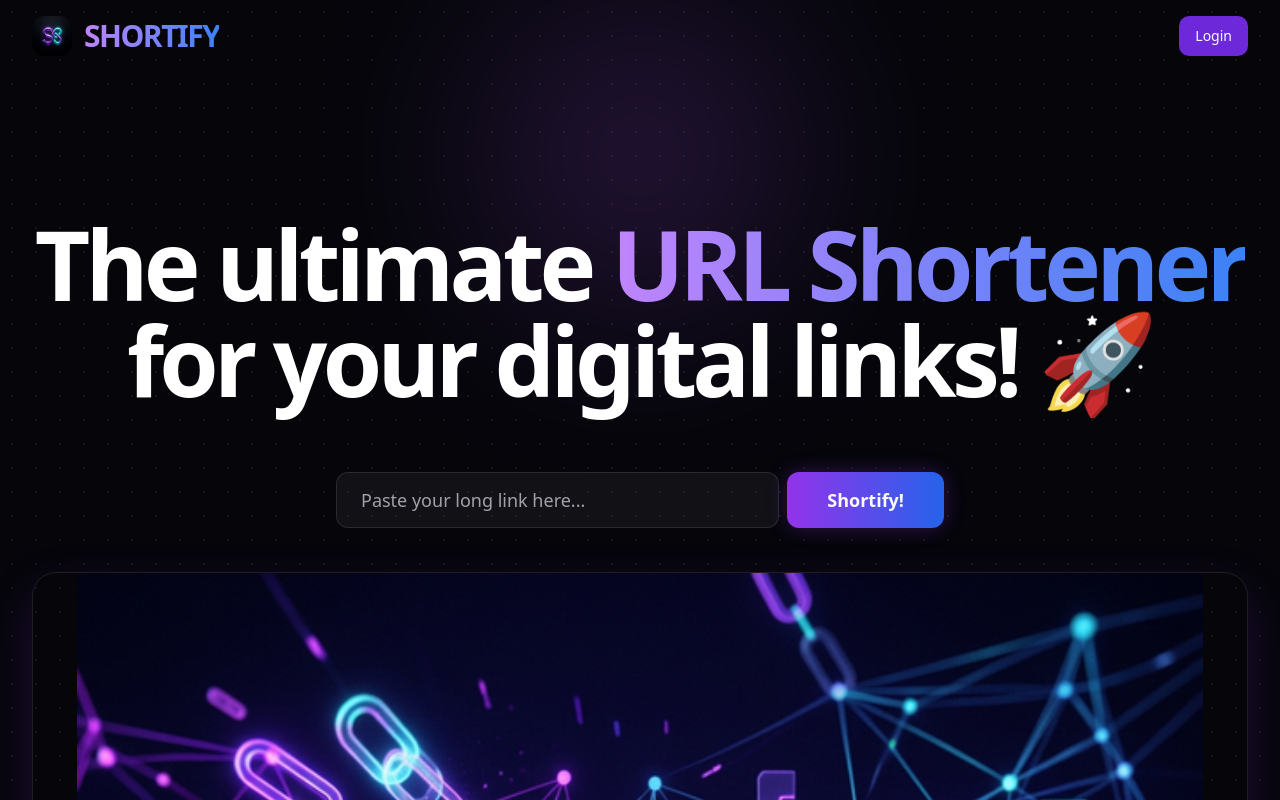
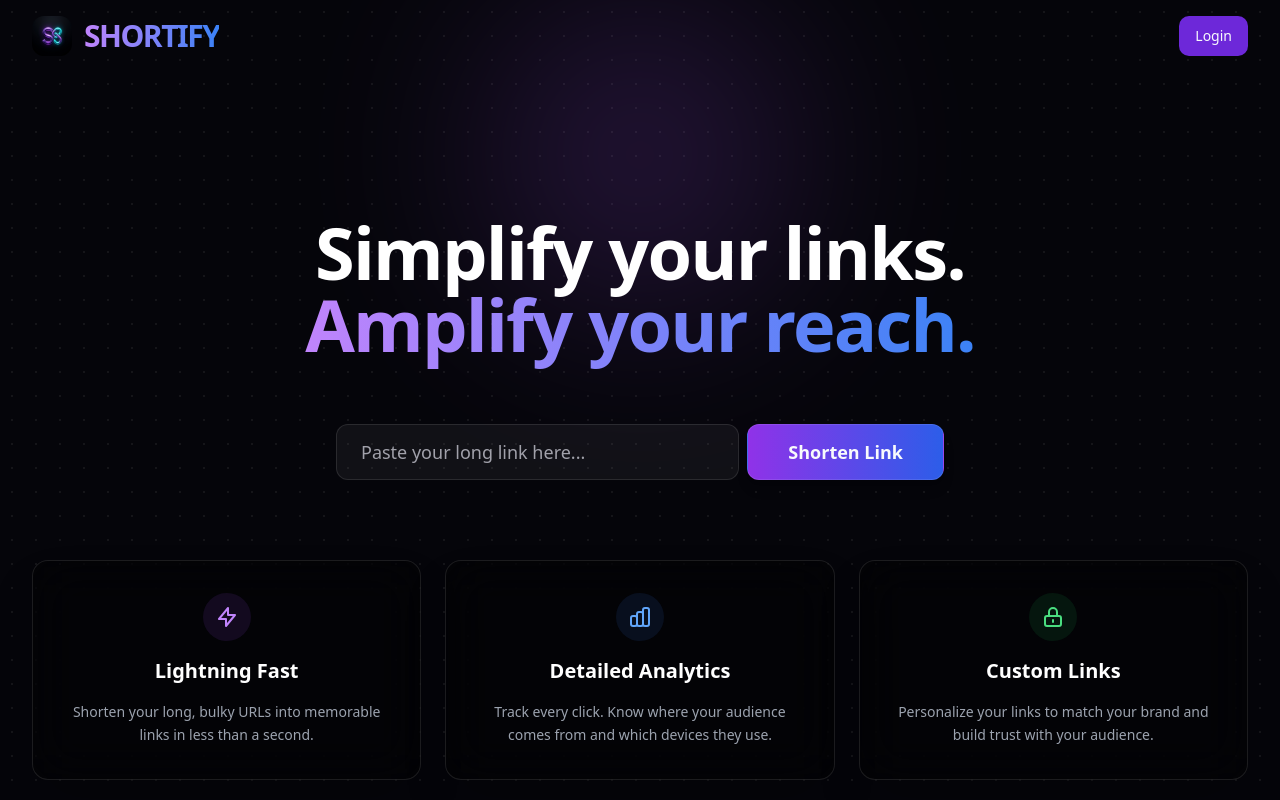
Before and after one commit to BOXER78/SHORTIFY, a React (Vite) app: page / in a window 1280 px wide. Shown: the top 800 px of the page. Built offline with nearby package versions, Linux system fonts and the light colour scheme; no server answers.

Commit message:
updated UI

```diff
--- a/src/pages/landing.jsx
+++ b/src/pages/landing.jsx
@@ -20,8 +20,9 @@ const LandingPage = () => {
 
   return (
     <div className="flex flex-col items-center pt-10 sm:pt-20">
-      <h2 className="my-10 sm:my-16 text-4xl sm:text-6xl lg:text-8xl text-white text-center font-black tracking-tighter leading-tight animate-in fade-in slide-in-from-bottom-5 duration-700">
-        The ultimate <span className="gradient-text">URL Shortener</span> <br /> for your digital links! 🚀
+      <h2 className="my-10 sm:my-16 text-4xl sm:text-6xl lg:text-7xl text-white text-center font-extrabold tracking-tight leading-none animate-in fade-in slide-in-from-bottom-5 duration-700">
+        Simplify your links. <br />
+        <span className="gradient-text">Amplify your reach.</span>
       </h2>
       <form
         onSubmit={handleShorten}
@@ -34,15 +35,33 @@ const LandingPage = () => {
           onChange={(e) => setLongUrl(e.target.value)}
           className="h-full flex-1 py-6 px-6 bg-white/5 border-white/10 text-white rounded-xl focus:ring-2 focus:ring-purple-500 transition-all text-lg"
         />
-        <Button type="submit" className="h-full px-10 text-lg font-bold bg-gradient-to-r from-purple-600 to-blue-600 hover:from-purple-700 hover:to-blue-700 rounded-xl shadow-[0_0_20px_rgba(147,51,234,0.3)] hover:shadow-[0_0_30px_rgba(147,51,234,0.5)] transition-all">
-          Shortify!
+        <Button type="submit" className="h-full px-10 text-lg font-bold bg-gradient-to-r from-purple-600/90 to-blue-600/90 hover:from-purple-600 hover:to-blue-600 rounded-xl shadow-lg hover:shadow-purple-500/20 transition-all border border-white/10">
+          Shorten Link
         </Button>
       </form>
-      <img
-        src="/shortify_banner.png"
-        className="w-full my-11 md:px-11 rounded-3xl shadow-[0_20px_50px_rgba(147,51,234,0.2)] border border-white/10"
-        alt="Shortify Banner"
-      />
+      <div className="grid grid-cols-1 md:grid-cols-3 gap-6 my-20 w-full px-4 sm:px-0">
+        <div className="glass-card p-8 flex flex-col items-center text-center space-y-4 hover:scale-[1.02] transition-all">
+          <div className="h-12 w-12 rounded-full bg-purple-500/10 flex items-center justify-center">
+            <svg className="w-6 h-6 text-purple-400" fill="none" stroke="currentColor" viewBox="0 0 24 24"><path strokeLinecap="round" strokeLinejoin="round" strokeWidth="2" d="M13 10V3L4 14h7v7l9-11h-7z" /></svg>
+          </div>
+          <h3 className="text-xl font-bold text-white">Lightning Fast</h3>
+          <p className="text-gray-400 text-sm leading-relaxed">Shorten your long, bulky URLs into memorable links in less than a second.</p>
+        </div>
+        <div className="glass-card p-8 flex flex-col items-center text-center space-y-4 hover:scale-[1.02] transition-all">
+          <div className="h-12 w-12 rounded-full bg-blue-500/10 flex items-center justify-center">
+            <svg className="w-6 h-6 text-blue-400" fill="none" stroke="currentColor" viewBox="0 0 24 24"><path strokeLinecap="round" strokeLinejoin="round" strokeWidth="2" d="M9 19v-6a2 2 0 00-2-2H5a2 2 0 00-2 2v6a2 2 0 002 2h2a2 2 0 002-2zm0 0V9a2 2 0 012-2h2a2 2 0 012 2v10m-6 0a2 2 0 002 2h2a2 2 0 002-2m0 0V5a2 2 0 012-2h2a2 2 0 012 2v14a2 2 0 01-2 2h-2a2 2 0 01-2-2z" /></svg>
+          </div>
+          <h3 className="text-xl font-bold text-white">Detailed Analytics</h3>
+          <p className="text-gray-400 text-sm leading-relaxed">Track every click. Know where your audience comes from and which devices they use.</p>
+        </div>
+        <div className="glass-card p-8 flex flex-col items-center text-center space-y-4 hover:scale-[1.02] transition-all">
+          <div className="h-12 w-12 rounded-full bg-green-500/10 flex items-center justify-center">
+            <svg className="w-6 h-6 text-green-400" fill="none" stroke="currentColor" viewBox="0 0 24 24"><path strokeLinecap="round" strokeLinejoin="round" strokeWidth="2" d="M12 15v2m-6 4h12a2 2 0 002-2v-6a2 2 0 00-2-2H6a2 2 0 00-2 2v6a2 2 0 002 2zm10-10V7a4 4 0 00-8 0v4h8z" /></svg>
+          </div>
+          <h3 className="text-xl font-bold text-white">Custom Links</h3>
+          <p className="text-gray-400 text-sm leading-relaxed">Personalize your links to match your brand and build trust with your audience.</p>
+        </div>
+      </div>
       <Accordion type="multiple" collapsible className="w-full md:px-11">
         <AccordionItem value="item-1">
           <AccordionTrigger>
```
